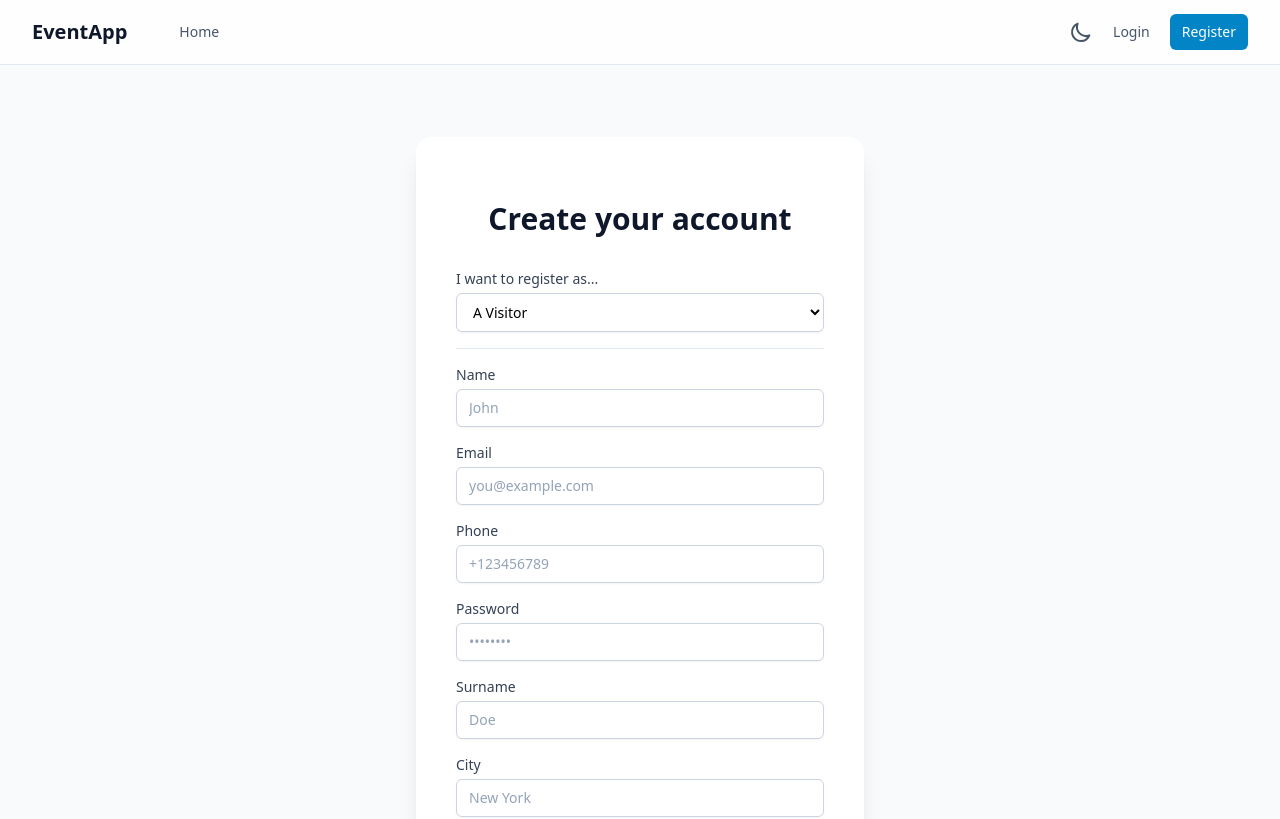
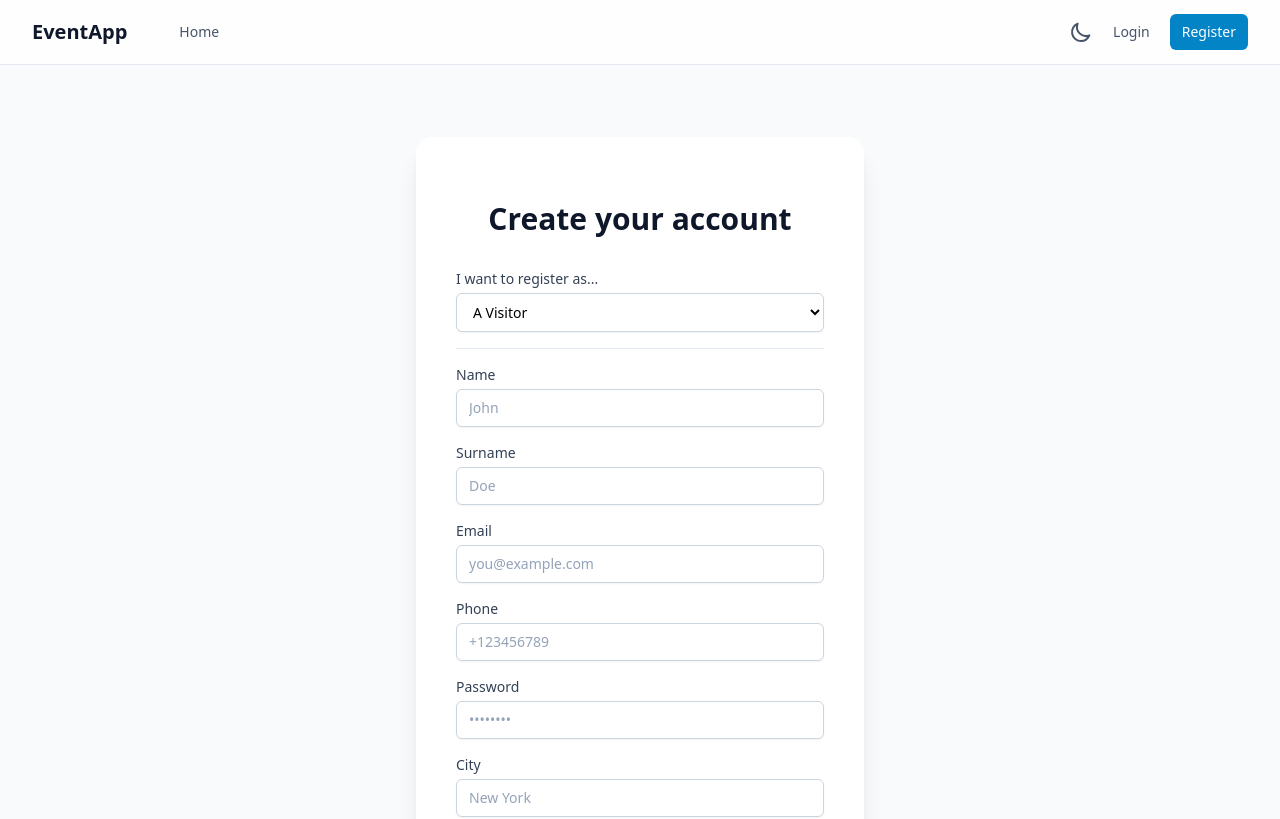
Before and after one commit to Emmanuel-365/event_app, a React app in the folder frontend/: page /register in a window 1280 px wide. Shown: the top 819 px of the page. Built offline with nearby package versions, Linux system fonts and the light colour scheme; no server answers; the HTML template or start-up script is replaced by a standard one.

Commit message:
feat: deplace surname field for visitors in registration form

```diff
--- a/frontend/src/pages/Register.tsx
+++ b/frontend/src/pages/Register.tsx
@@ -84,6 +84,12 @@ const Register: React.FC = () => {
                 <label htmlFor="name" className={labelStyle}>{formData.role === 'ROLE_VISITOR' ? 'Name' : 'Organizer Name'}</label>
                 <input id="name" name="name" type="text" required className={inputStyle} placeholder={formData.role === 'ROLE_VISITOR' ? 'John' : 'Awesome Events Inc.'} value={formData.name} onChange={handleChange} />
             </div>
+            {formData.role === 'ROLE_VISITOR' && (
+                <div>
+                    <label htmlFor="surname" className={labelStyle}>Surname</label>
+                    <input id="surname" name="surname" type="text" required className={inputStyle} placeholder="Doe" value={formData.surname || ''} onChange={handleChange} />
+                </div>
+            )}
             <div>
                 <label htmlFor="email" className={labelStyle}>Email</label>
                 <input id="email" name="email" type="email" required className={inputStyle} placeholder="you@example.com" value={formData.email} onChange={handleChange} />
@@ -99,16 +105,10 @@ const Register: React.FC = () => {
 
             {/* Visitor Fields */}
             {formData.role === 'ROLE_VISITOR' && (
-              <>
-                <div>
-                    <label htmlFor="surname" className={labelStyle}>Surname</label>
-                    <input id="surname" name="surname" type="text" required className={inputStyle} placeholder="Doe" value={formData.surname || ''} onChange={handleChange} />
-                </div>
                 <div>
                     <label htmlFor="city" className={labelStyle}>City</label>
                     <input id="city" name="city" type="text" required className={inputStyle} placeholder="New York" value={formData.city || ''} onChange={handleChange} />
                 </div>
-              </>
             )}
 
             {/* Organizer Fields */}
```
